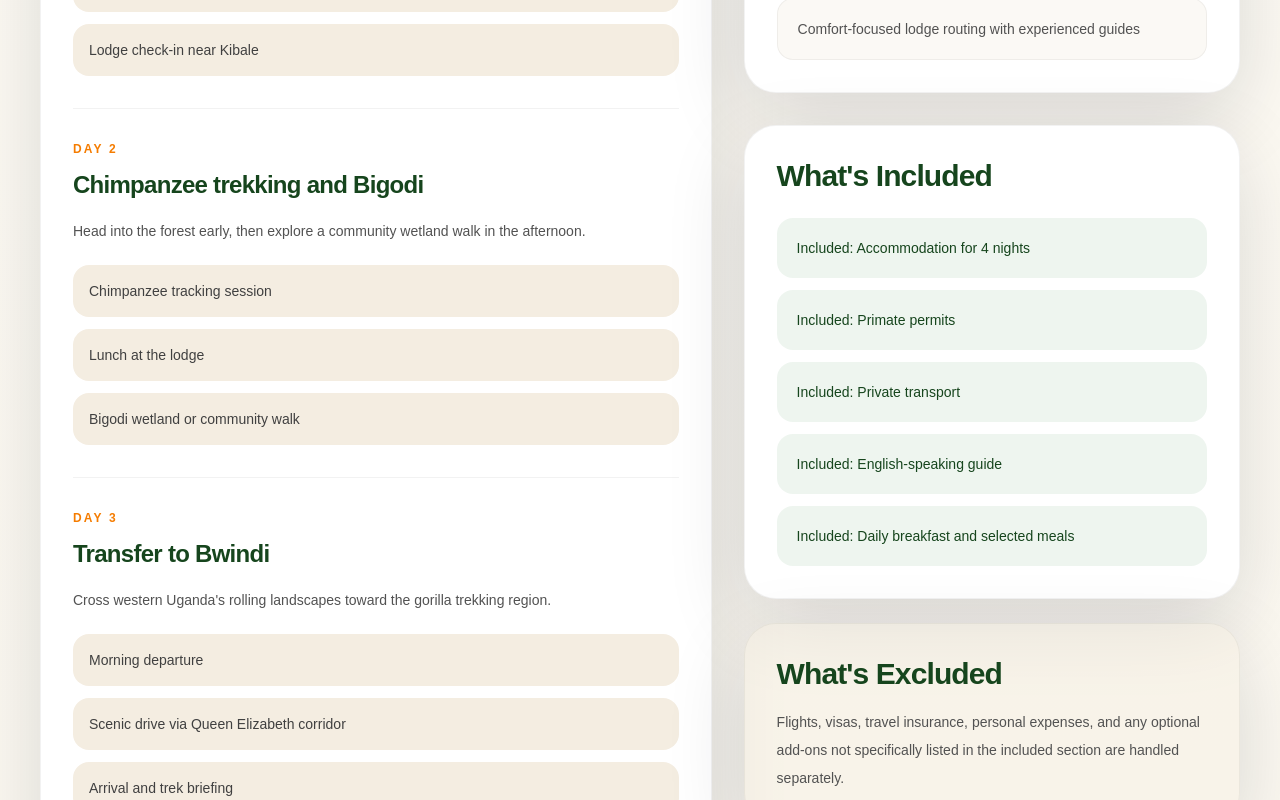
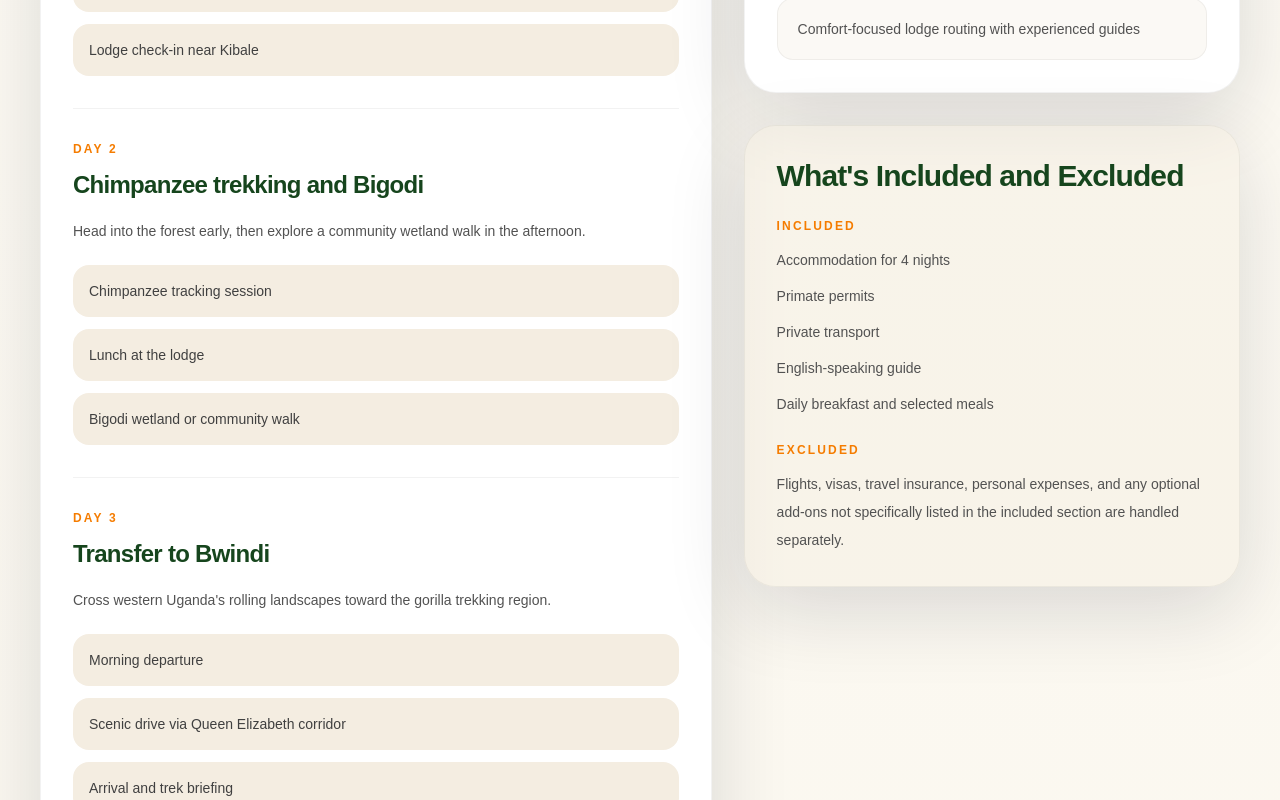
Before and after one commit to Shakesdigital/smyleexplores, a Next.js app: page /tours/gorilla-and-chimpanzee-safari-5-days in a window 1280 px wide. Shown: the part 2200-3000 px from the top of the page. Built offline with nearby package versions, Linux system fonts and the light colour scheme; no server answers; the database is empty.

Commit message:
Combine included and excluded tour details

```diff
--- a/src/app/tours/[slug]/page.tsx
+++ b/src/app/tours/[slug]/page.tsx
@@ -115,23 +115,24 @@ export default async function TourDetailPage({ params }: { params: Promise<{ slu
                 </ul>
               </div>
 
-              <div className="grid gap-6">
-                <div className="rounded-[2rem] border border-black/5 bg-white p-8 shadow-soft">
-                  <h2 className="text-3xl font-black text-[var(--forest-deep)]">What's Included</h2>
-                  <ul className="mt-6 grid gap-3 text-sm leading-7 text-neutral-700">
+              <div className="rounded-[2rem] border border-black/5 bg-[var(--sand)]/45 p-8 shadow-soft">
+                <h2 className="text-3xl font-black text-[var(--forest-deep)]">What's Included and Excluded</h2>
+                <div className="mt-6 space-y-6 text-sm leading-7 text-neutral-600">
+                  <div>
+                    <div className="text-xs font-bold uppercase tracking-[0.18em] text-[var(--orange)]">Included</div>
+                    <ul className="mt-3 space-y-2">
                       {tour.included.map((item) => (
-                      <li key={item} className="rounded-2xl bg-[var(--forest)]/8 px-5 py-4 font-medium text-[var(--forest-deep)]">
-                        Included: {item}
-                      </li>
+                        <li key={item}>{item}</li>
                       ))}
                     </ul>
                   </div>
 
-                <div className="rounded-[2rem] border border-black/5 bg-[var(--sand)]/45 p-8 shadow-soft">
-                  <h2 className="text-3xl font-black text-[var(--forest-deep)]">What's Excluded</h2>
-                  <p className="mt-4 text-sm leading-7 text-neutral-600">
+                  <div>
+                    <div className="text-xs font-bold uppercase tracking-[0.18em] text-[var(--orange)]">Excluded</div>
+                    <p className="mt-3">
                       Flights, visas, travel insurance, personal expenses, and any optional add-ons not specifically listed in the included section are handled separately.
                     </p>
+                  </div>
                 </div>
               </div>
             </div>
```
Lines whose indentation alone changed are shown as unchanged.
